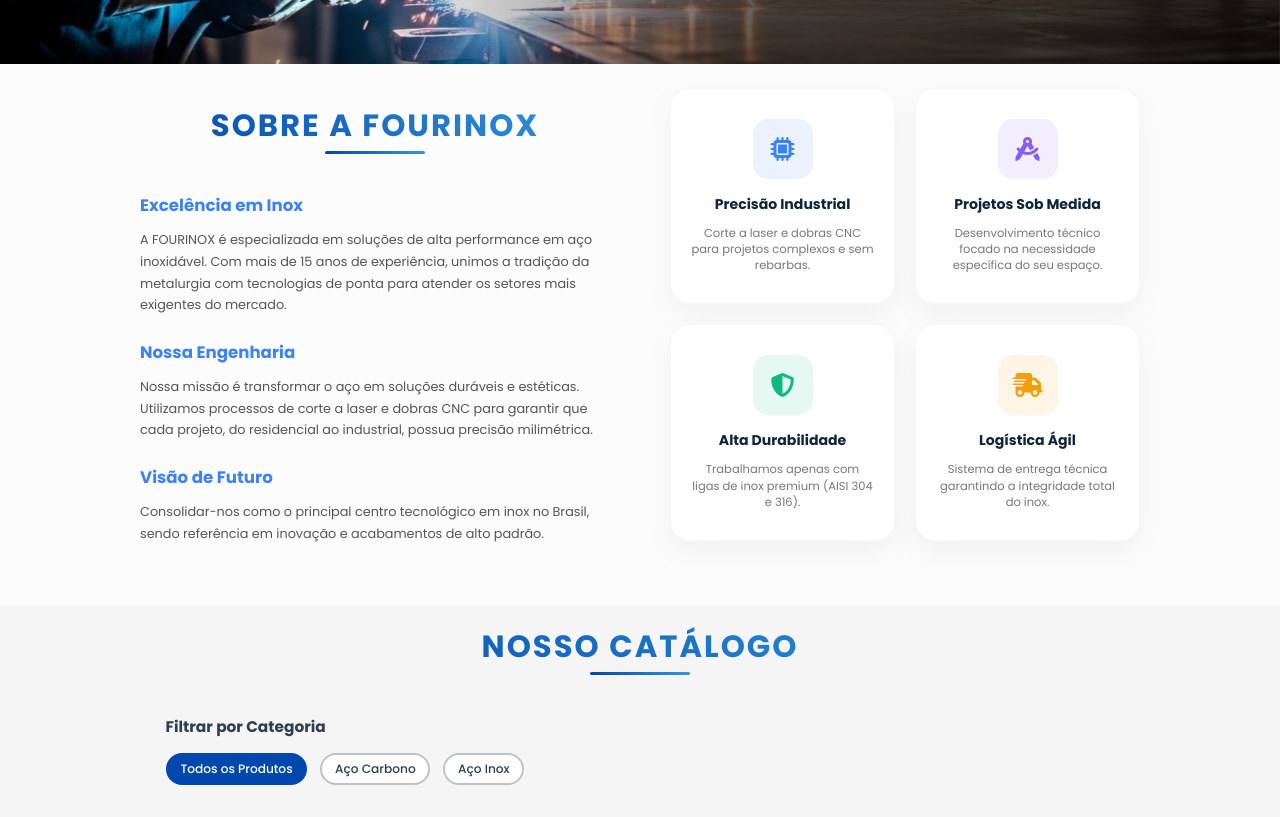
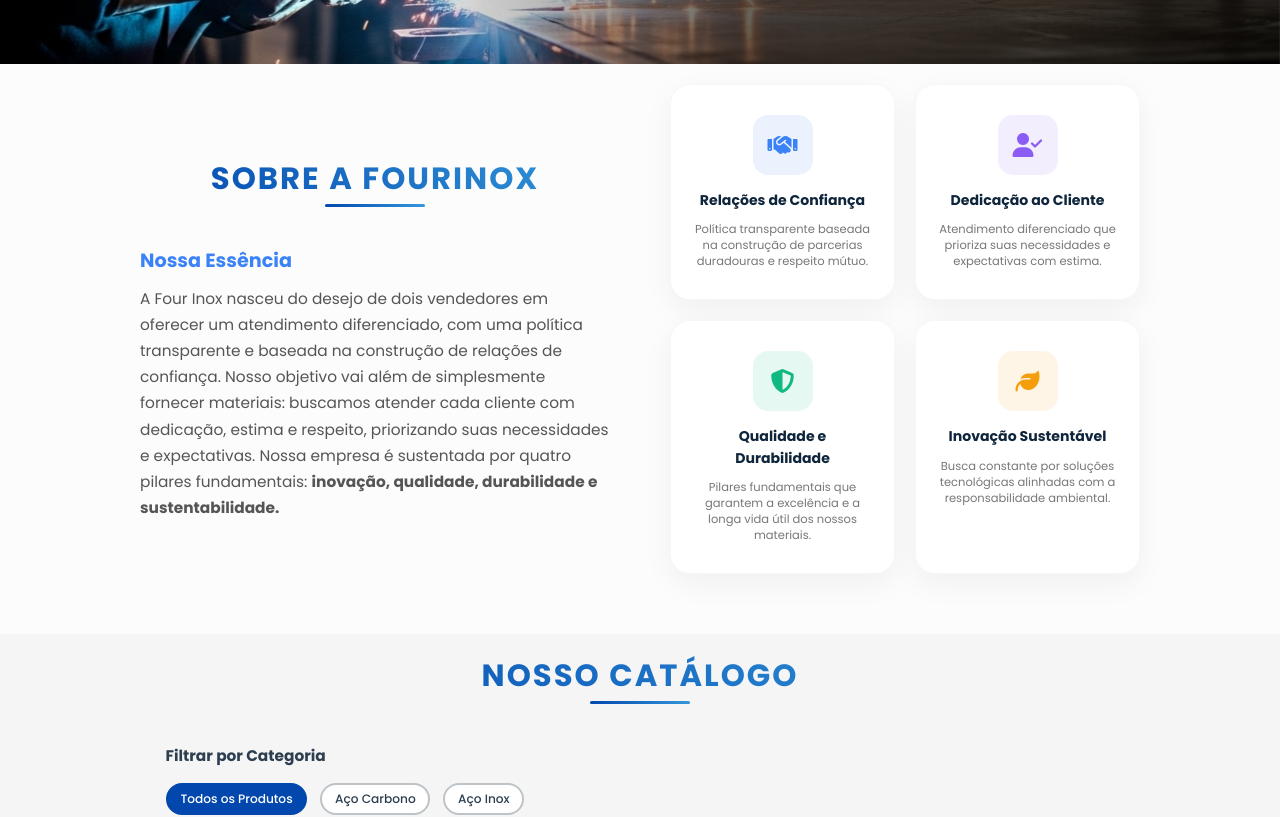
Before and after one commit to Geovanne19/catalogo_fourinox, a React (Vite) app in the folder frontend/: page / in a window 1280 px wide. Shown: the part 520-1337 px from the top of the page. Built offline with nearby package versions, Linux system fonts and the light colour scheme.

Commit message:
ajustes responsividade

```diff
--- a/frontend/src/components/Contact/Contact.css
+++ b/frontend/src/components/Contact/Contact.css
@@ -116,7 +116,6 @@
   box-shadow: var(--shadow-soft);
 }
 
-/* Responsividade (Mobile) */
 @media (max-width: 968px) {
   .contact-layout {
     flex-direction: column;
@@ -124,7 +123,7 @@
 
   .contact-map-wrapper {
     min-height: 350px;
-    order: 2; /* Mapa abaixo no mobile */
+    order: 2;
   }
 
 }
--- a/frontend/src/components/Contact/Contact.jsx
+++ b/frontend/src/components/Contact/Contact.jsx
@@ -10,7 +10,7 @@
           {/* LADO ESQUERDO: Balões de Contato */}
           <div className="contact-cards-wrapper">
 
-            <a href="https://wa.me/5511999999999" target="_blank" rel="noopener noreferrer" className="contact-item whatsapp">
+            <a href="https://wa.me/message/JX3T3UILQ4YJN1" target="_blank" rel="noopener noreferrer" className="contact-item whatsapp">
               <div className="icon-circle">
                 <i className="fab fa-whatsapp"></i>
               </div>
@@ -36,13 +36,13 @@
               </div>
             </a>
 
-            <a href="mailto:contato@fourinox.com.br" className="contact-item email">
+            <a href="mailto:leonardo.fourinox@gmail.com" className="contact-item email">
               <div className="icon-circle">
                 <i className="fas fa-envelope"></i>
               </div>
               <div className="contact-text">
                 <h3>E-mail</h3>
-                <p>contato@fourinox.com.br</p>
+                <p>leonardo.fourinox@gmail.com</p>
               </div>
               <div className="external-link-icon">
                 <i className="fas fa-external-link-alt"></i>
@@ -55,7 +55,7 @@
           <div className="contact-map-wrapper">
             <iframe
               title="Localização Fourinox"
-              src="https://www.google.com/maps/embed?pb=!1m18!1m12!1m3!1d3657.197582236317!2d-46.65866762375836!3d-23.56134916124508!2m3!1f0!2f0!3f0!3m2!1i1024!2i768!4f13.1!3m3!1m2!1s0x94ce59c8da0aa315%3A0xd59f9431f2c9776a!2sAv.%20Paulista%2C%20S%C3%A3o%20Paulo%20-%20SP!5e0!3m2!1spt-BR!2sbr!4v1700000000000!5m2!1spt-BR!2sbr"
+              src="https://www.google.com/maps/embed?pb=!1m18!1m12!1m3!1d3823.5135245814524!2d-49.31909862386266!3d-16.602383984153034!2m3!1f0!2f0!3f0!3m2!1i1024!2i768!4f13.1!3m3!1m2!1s0x935ef686f6689ab7%3A0x735e6e81b4a8bf7e!2sFour%20Inox!5e0!3m2!1spt-BR!2sbr!4v1706893000000!5m2!1spt-BR!2sbr"
               width="100%"
               height="100%"
               style={{ border: 0 }}
--- a/frontend/src/components/Sobre/Sobre.css
+++ b/frontend/src/components/Sobre/Sobre.css
@@ -27,14 +27,14 @@
 
 .about-text h3 {
   color: #3B82F6;
-  margin-top: 25px;
-  font-size: 1.3rem;
+  font-size: 1.5rem;
 }
 
 .about-text p {
   line-height: 1.7;
   color: #555;
   margin-top: 10px;
+  font-size: 1.2rem;
 }
 
 /* Lado Direito: Grid de Destaques */
--- a/frontend/src/components/Sobre/Sobre.jsx
+++ b/frontend/src/components/Sobre/Sobre.jsx
@@ -7,62 +7,52 @@
         <div className="about-content">
           <div className="about-text">
             <h2 className="section-title">Sobre a FOURINOX</h2>
-            <h3>Excelência em Inox</h3>
+            <h3>Nossa Essência</h3>
             <p>
-              A FOURINOX é especializada em soluções de alta performance em aço inoxidável.
-              Com mais de 15 anos de experiência, unimos a tradição da metalurgia com
-              tecnologias de ponta para atender os setores mais exigentes do mercado.
-            </p>
-
-            <h3>Nossa Engenharia</h3>
-            <p>
-              Nossa missão é transformar o aço em soluções duráveis e estéticas.
-              Utilizamos processos de corte a laser e dobras CNC para garantir que cada
-              projeto, do residencial ao industrial, possua precisão milimétrica.
-            </p>
-
-            <h3>Visão de Futuro</h3>
-            <p>
-              Consolidar-nos como o principal centro tecnológico em inox no Brasil,
-              sendo referência em inovação e acabamentos de alto padrão.
+              A Four Inox nasceu do desejo de dois vendedores em oferecer um atendimento diferenciado,
+              com uma política transparente e baseada na construção de relações de confiança. Nosso objetivo
+              vai além de simplesmente fornecer materiais: buscamos atender cada cliente com dedicação, estima e respeito,
+              priorizando suas necessidades e expectativas. Nossa empresa é sustentada por quatro pilares
+              fundamentais: <strong>inovação, qualidade, durabilidade e sustentabilidade.</strong>
             </p>
           </div>
 
           <div className="about-highlights">
-            {/* Card 1: Tecnologia */}
+            {/* Card 1: Foco em Confiança */}
             <div className="highlight-card">
+              {/* Mantive as classes de cor originais (ex: icon-tech) para não quebrar seu CSS */}
               <div className="highlight-icon icon-tech">
-                <i className="fas fa-microchip"></i>
+                <i className="fas fa-handshake"></i> {/* Ícone de aperto de mão */}
               </div>
-              <h4>Precisão Industrial</h4>
-              <p>Corte a laser e dobras CNC para projetos complexos e sem rebarbas.</p>
+              <h4>Relações de Confiança</h4>
+              <p>Política transparente baseada na construção de parcerias duradouras e respeito mútuo.</p>
             </div>
 
-            {/* Card 2: Customização */}
+            {/* Card 2: Foco no Cliente */}
             <div className="highlight-card">
               <div className="highlight-icon icon-design">
-                <i className="fas fa-drafting-compass"></i>
+                <i className="fas fa-user-check"></i> {/* Ícone de atendimento/cliente */}
               </div>
-              <h4>Projetos Sob Medida</h4>
-              <p>Desenvolvimento técnico focado na necessidade específica do seu espaço.</p>
+              <h4>Dedicação ao Cliente</h4>
+              <p>Atendimento diferenciado que prioriza suas necessidades e expectativas com estima.</p>
             </div>
 
-            {/* Card 3: Material */}
+            {/* Card 3: Pilares Qualidade/Durabilidade */}
             <div className="highlight-card">
               <div className="highlight-icon icon-quality">
-                <i className="fas fa-shield-halved"></i>
+                <i className="fas fa-shield-halved"></i> {/* Ícone de escudo mantido */}
               </div>
-              <h4>Alta Durabilidade</h4>
-              <p>Trabalhamos apenas com ligas de inox premium (AISI 304 e 316).</p>
+              <h4>Qualidade e Durabilidade</h4>
+              <p>Pilares fundamentais que garantem a excelência e a longa vida útil dos nossos materiais.</p>
             </div>
 
-            {/* Card 4: Logística */}
+            {/* Card 4: Pilares Inovação/Sustentabilidade */}
             <div className="highlight-card">
               <div className="highlight-icon icon-speed">
-                <i className="fas fa-truck-fast"></i>
+                <i className="fas fa-leaf"></i> {/* Ícone de folha para sustentabilidade */}
               </div>
-              <h4>Logística Ágil</h4>
-              <p>Sistema de entrega técnica garantindo a integridade total do inox.</p>
+              <h4>Inovação Sustentável</h4>
+              <p>Busca constante por soluções tecnológicas alinhadas com a responsabilidade ambiental.</p>
             </div>
           </div>
         </div>
```
